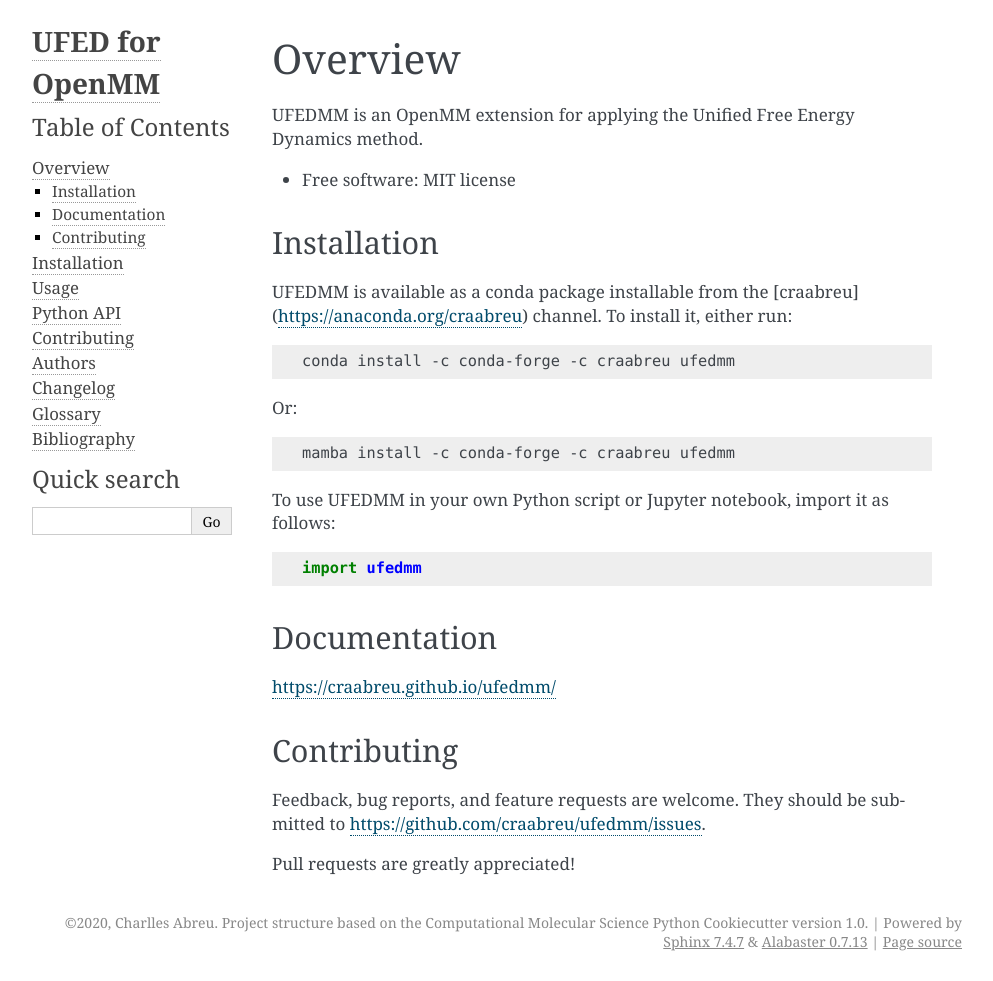
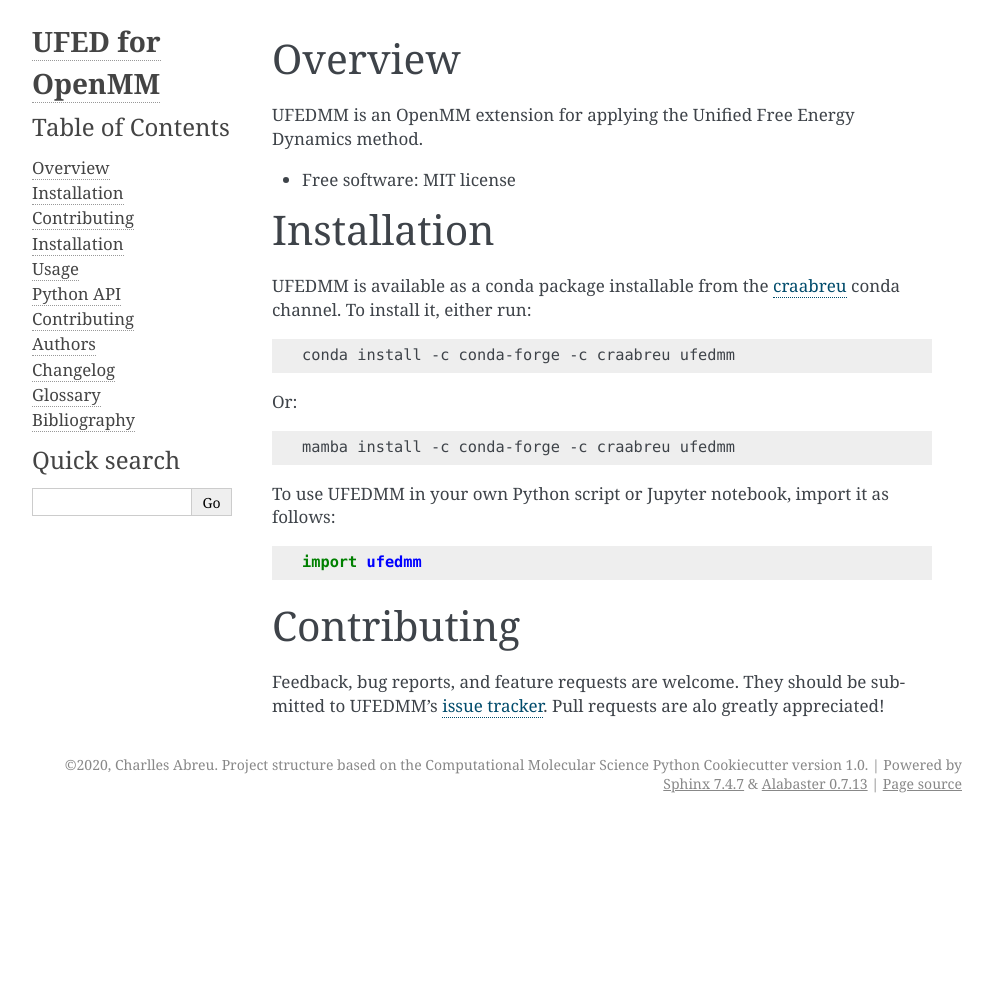
Before and after one commit to craabreu/ufedmm, a Sphinx documentation site: the page built from docs/readme.rst, in a window 1280 px wide and 981 px high. Shown: the whole window, without its empty margins (148-1141 px from the left). Built offline with Sphinx 7.4.7, drawn with Linux system fonts in a browser that asks for light colours.

```diff
--- a/docs/readme.rst
+++ b/docs/readme.rst
@@ -6,11 +6,11 @@
 
 * Free software: MIT license
 
+============
 Installation
 ============
 
-UFEDMM is available as a conda package installable from the
-[craabreu](https://anaconda.org/craabreu) channel.
+UFEDMM is available as a conda package installable from the `craabreu <https://anaconda.org/craabreu>`_ conda channel.
 To install it, either run:
 
 .. code-block:: bash
@@ -29,15 +29,10 @@
 
     import ufedmm
 
-Documentation
-=============
-
-https://craabreu.github.io/ufedmm/
-
+============
 Contributing
 ============
 
-Feedback, bug reports, and feature requests are welcome. They should be
-submitted to https://github.com/craabreu/ufedmm/issues.
-
-Pull requests are greatly appreciated!
+Feedback, bug reports, and feature requests are welcome. They should be submitted to
+UFEDMM's `issue tracker <https://github.com/craabreu/ufedmm/issues>`_. Pull requests are
+alo greatly appreciated!
```
Also changed, not shown: 3 other files.
